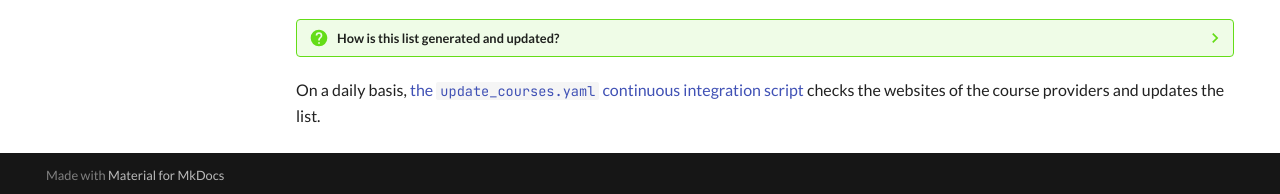
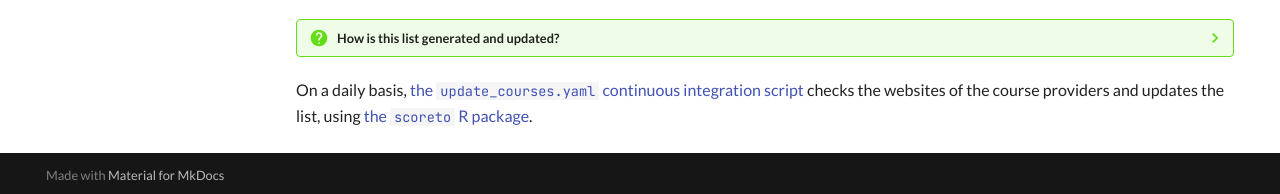
Before and after one commit to NBISweden/SCoRe_user_doc, an MkDocs documentation site: the page built from docs/courses_1.md, in a window 1280 px wide and 1101 px high. Shown: the part 904-1098 px from the top of the window. Built offline with MkDocs 1.6.1 and Material for MkDocs 9.7.7, drawn with Linux system fonts in a browser that asks for light colours; comment, search, counter and statistics services are not loaded.

Commit message:
Mention scoreto

```diff
--- a/docs/courses_1.md
+++ b/docs/courses_1.md
@@ -48,6 +48,7 @@ flowchart TD
 
   On a daily basis,
   [the `update_courses.yaml` continuous integration script](https://github.com/NBISweden/SCoRe_user_doc/blob/main/.github/workflows/update_courses.yaml)
-  checks the websites of the course providers and updates the list.
+  checks the websites of the course providers and updates the list,
+  using [the `scoreto` R package](https://github.com/richelbilderbeek/scoreto).
 
 <!-- courses_2.md is machine-generated and pasted below this file, courses_1.md -->
```
Also changed, not shown: README.md (line endings or trailing spaces).
